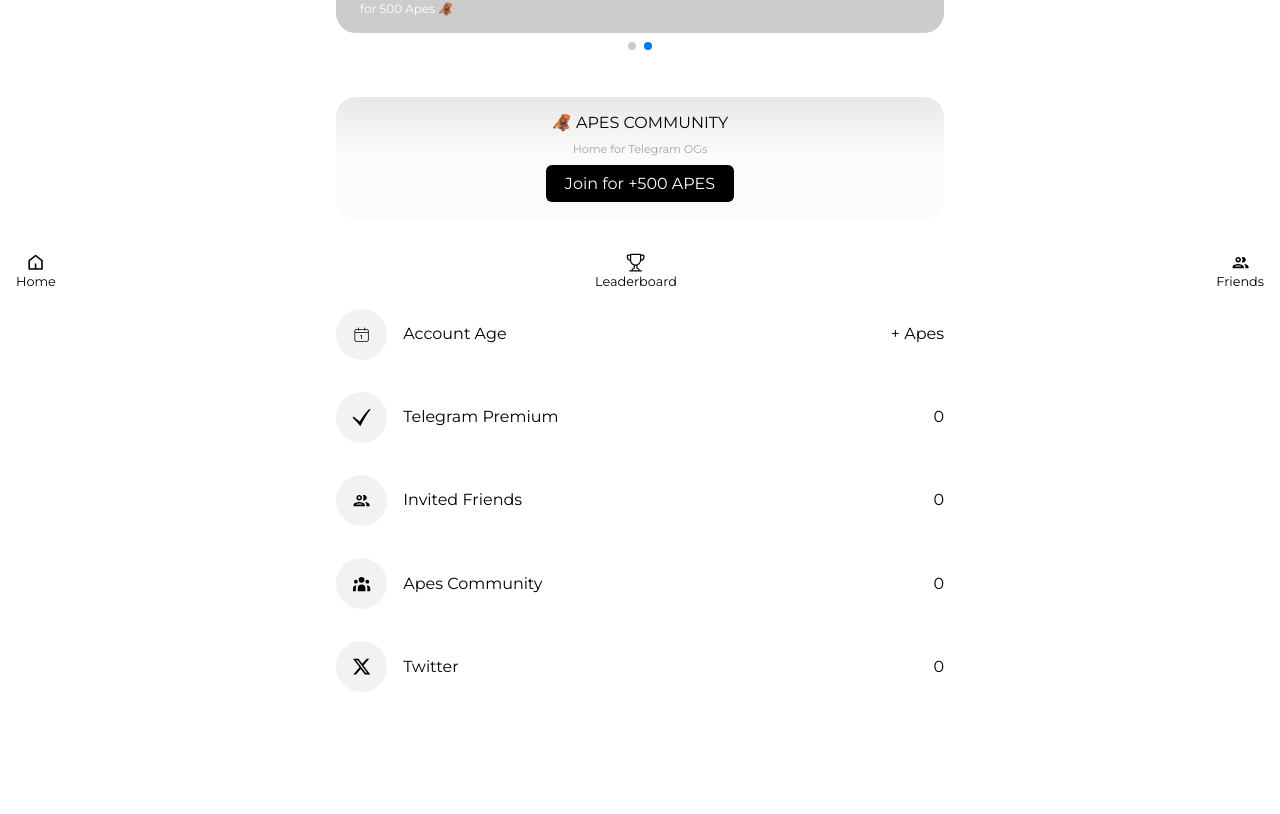
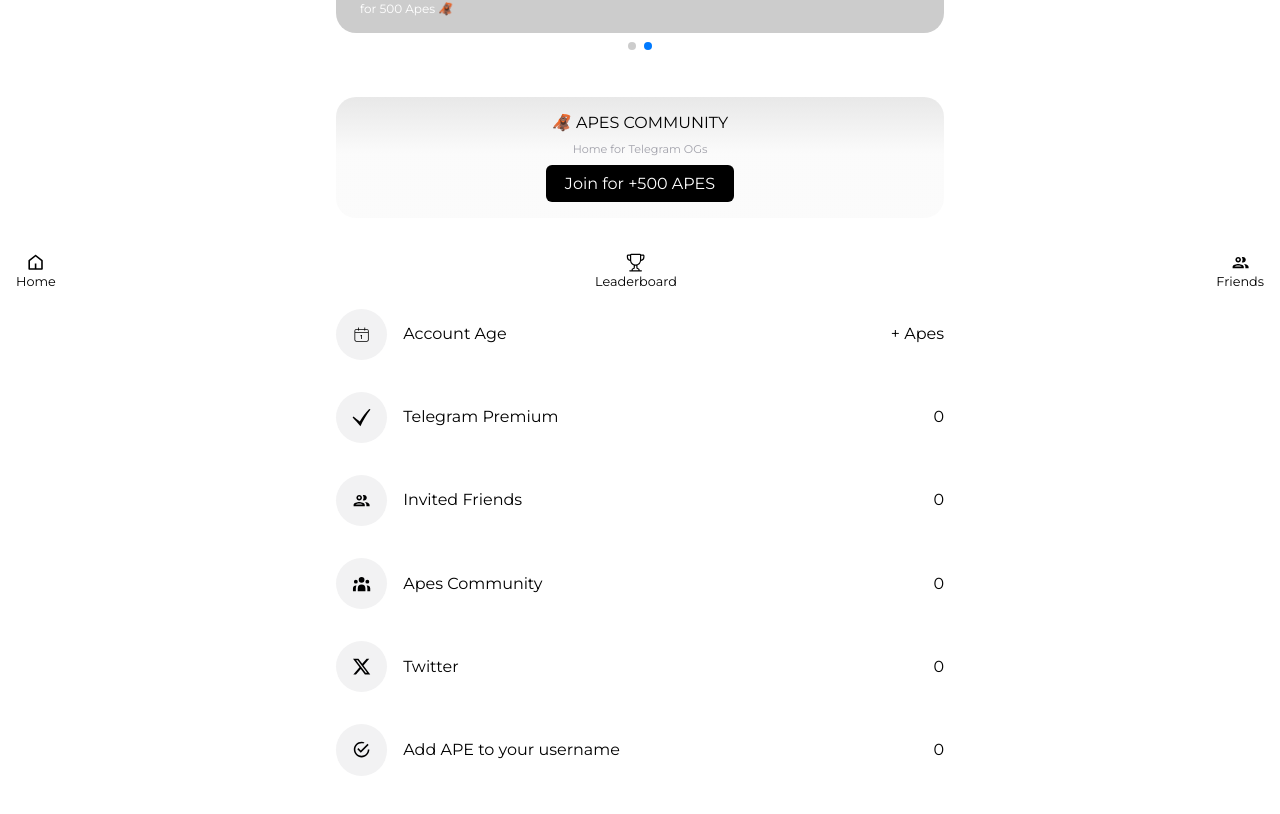
Before and after one commit to Texki-developers/frog-frontend, a React (Vite) app: page /dashboard in a window 1280 px wide. Shown: the part 493-1307 px from the top of the page. Before the commit the page ends 1265 px from the top, so only its background shows below. Built offline with nearby package versions, Linux system fonts and the light colour scheme; no server answers.

Commit message:
fix: added the ape in name

```diff
--- a/src/pages/JoinCommunity/JoinCommunity.jsx
+++ b/src/pages/JoinCommunity/JoinCommunity.jsx
@@ -11,6 +11,7 @@ import { useState } from "react";
 // Import Swiper React components
 import { Swiper, SwiperSlide } from "swiper/react";
 import { FaXTwitter } from "react-icons/fa6";
+import { IoMdCheckmarkCircleOutline } from "react-icons/io";
 // Import Swiper styles
 import "swiper/css";
 import "swiper/css/pagination";
@@ -37,7 +38,7 @@ export default function JoinCommunity() {
   const { data } = useQuery({ queryKey: [apiUrl], queryFn: fetchData });
 
   useEffect(() => {
-    window?.Telegram?.WebApp?.expand()
+    window?.Telegram?.WebApp?.expand();
     let point = 0;
     if (invite && invite.data && invite.data.friends) {
       invite.data.friends.forEach((item) => {
@@ -47,7 +48,6 @@ export default function JoinCommunity() {
 
     setInvitePoint(point);
   }, [invite]);
-
 
   return (
     <div className="flex flex-col p-[1rem] items-center gap-[2rem] pb-[5rem]">
@@ -74,20 +74,18 @@ export default function JoinCommunity() {
               description="Stay updated with the latest news"
               link="https://x.com/ape_comm"
               btn="Follow"
-              userId ={userId}
+              userId={userId}
             />
           </SwiperSlide>
           <SwiperSlide>
-
             <JoinCarouselItem
               title="Apes Community"
               description="Home of Telegram OG's"
               link="https://t.me/apes_community"
               btn="Join"
-              userId ={userId}
+              userId={userId}
             />
           </SwiperSlide>
-
         </Swiper>
       </div>
       <div
@@ -129,16 +127,19 @@ export default function JoinCommunity() {
           <MdOutlineGroup className="text-[1.2rem]" />
         </div>
         <p className="text-basic flex-1">Invited Friends</p>
-          <p className="text-basic">{invitePoint ? `+ ${invitePoint} Apes`:0} </p>
+        <p className="text-basic">
+          {invitePoint ? `+ ${invitePoint} Apes` : 0}{" "}
+        </p>
       </div>
-
 
       <div className="flex justify-between items-center w-[100%] gap-[1rem]">
         <div className="p-[1rem] bg-grey-50 rounded-[50%]">
           <HiUserGroup className="text-[1.2rem]" />
         </div>
         <p className="text-basic flex-1">Apes Community</p>
-          <p className="text-basic">{data?.data?.isChannelMember ? '+ 500 Apes' :'0' } </p>
+        <p className="text-basic">
+          {data?.data?.isChannelMember ? "+ 500 Apes" : "0"}{" "}
+        </p>
       </div>
 
       <div className="flex justify-between items-center w-[100%] gap-[1rem]">
@@ -146,9 +147,18 @@ export default function JoinCommunity() {
           <FaXTwitter className="text-[1.2rem]" />
         </div>
         <p className="text-basic flex-1">Twitter</p>
-          <p className="text-basic">{data?.data?.isTwitter ? '+ 500 Apes' :'0'}</p>
+        <p className="text-basic">
+          {data?.data?.isTwitter ? "+ 500 Apes" : "0"}
+        </p>
       </div>
 
+      <div className="flex justify-between items-center w-[100%] gap-[1rem]">
+        <div className="p-[1rem] bg-grey-50 rounded-[50%]">
+          <IoMdCheckmarkCircleOutline className="text-[1.2rem]" />
+        </div>
+        <p className="text-basic flex-1">Add APE to your username</p>
+        <p className="text-basic">{data?.data?.apeInclude || 0}</p>
+      </div>
     </div>
   );
 }
```
Lines whose indentation alone changed are shown as unchanged.
